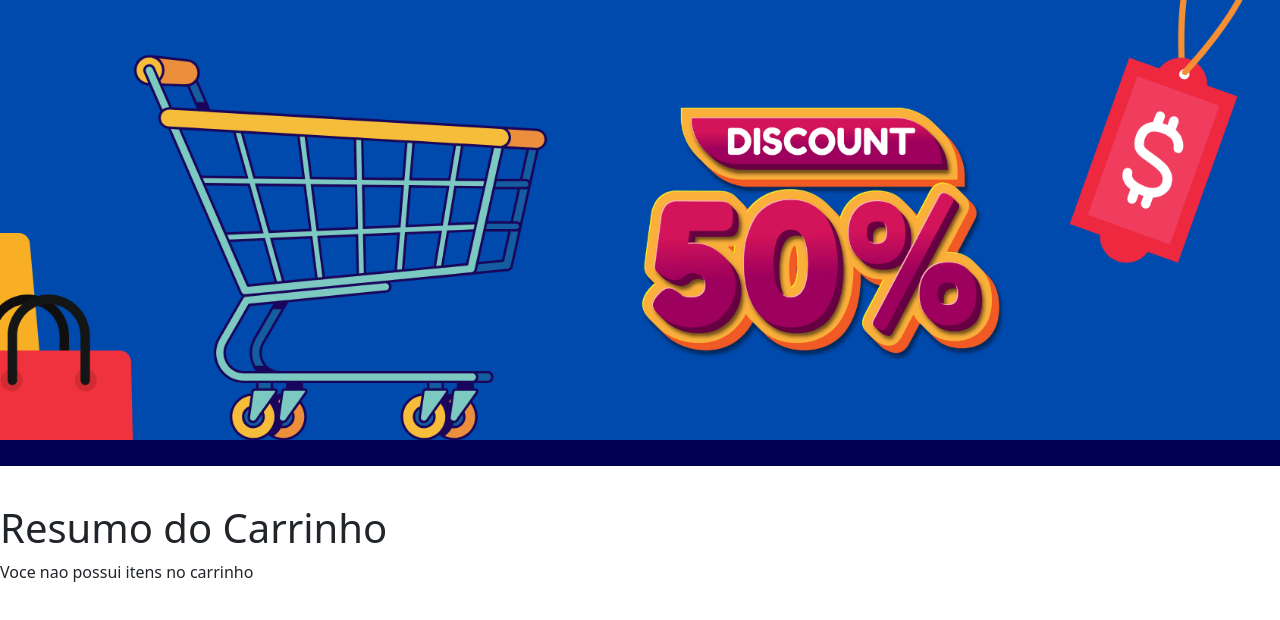
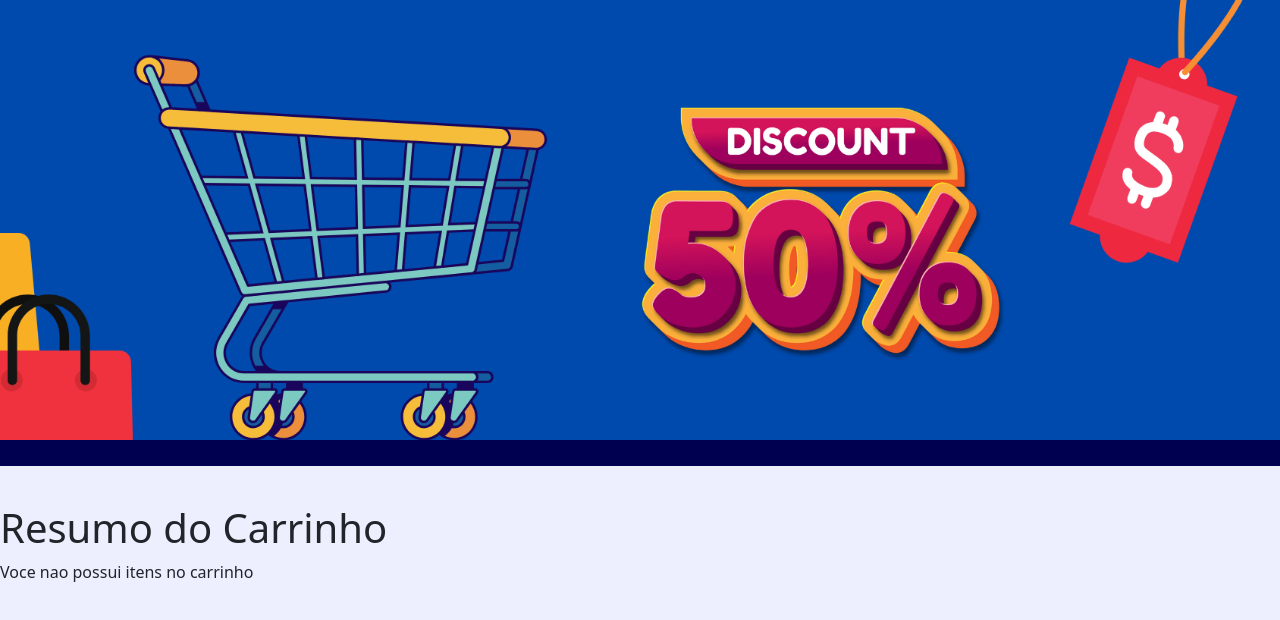
Before and after one commit to rafahthomaz14/Projeto-Ecommerce, a React (Vite) app: page /carrinho in a window 1280 px wide. Shown: the top 620 px of the page. Built offline with nearby package versions, Linux system fonts and the light colour scheme.

Commit message:
css adicionado

```diff
--- a/package.json
+++ b/package.json
@@ -16,6 +16,7 @@
     "bootstrap": "^5.3.3",
     "react": "^18.3.1",
     "react-dom": "^18.3.1",
+    "react-icons": "^5.4.0",
     "react-router-dom": "^7.0.1",
     "react-toastify": "^10.0.6"
   },
--- a/src/Pages/Carrinho/index.jsx
+++ b/src/Pages/Carrinho/index.jsx
@@ -1,14 +1,17 @@
 import React from 'react'
 import '../Carrinho/estilo.css'
-import {Link} from 'react-router-dom';
+import { Link } from 'react-router-dom';
+import { FaShoppingCart } from 'react-icons/fa';
 
 export default function Carrinho({ contadorCarrinho }) {
     return (
         <>
             <div className="qnt container text-end">
-
-                <h4>Itens Adicionado ao Carrinho: {contadorCarrinho}</h4>
-                <Link to="/carrinho"><button>Carrinho de Compras</button></Link>
+                <Link to="/carrinho">
+                    <button>
+                        <FaShoppingCart />  <span>{contadorCarrinho}</span>
+                    </button>
+                </Link>
             </div><br></br>
         </>
 
--- /dev/null
+++ b/src/Pages/Resumo/estilo.css
@@ -0,0 +1,3 @@
+body{
+background-color: rgb(237, 239, 255);
+}
--- a/src/Pages/Resumo/index.jsx
+++ b/src/Pages/Resumo/index.jsx
@@ -1,4 +1,5 @@
 import React, { useState, useEffect } from "react"
+import './estilo.css'
 export default function Resumo() {
     const [produtos, setProdutos] = useState([])
 
```
Also changed, not shown: 2 other files (tests, documents, lock files or other folders).
